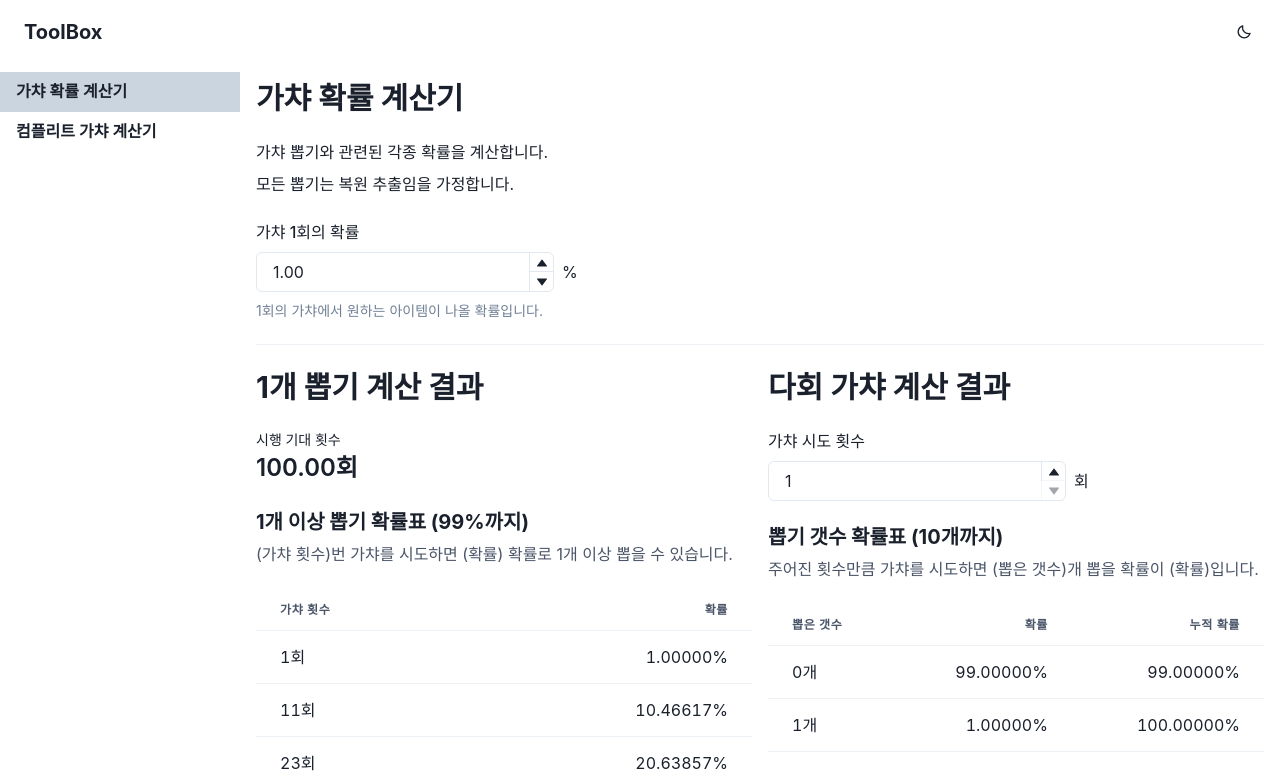
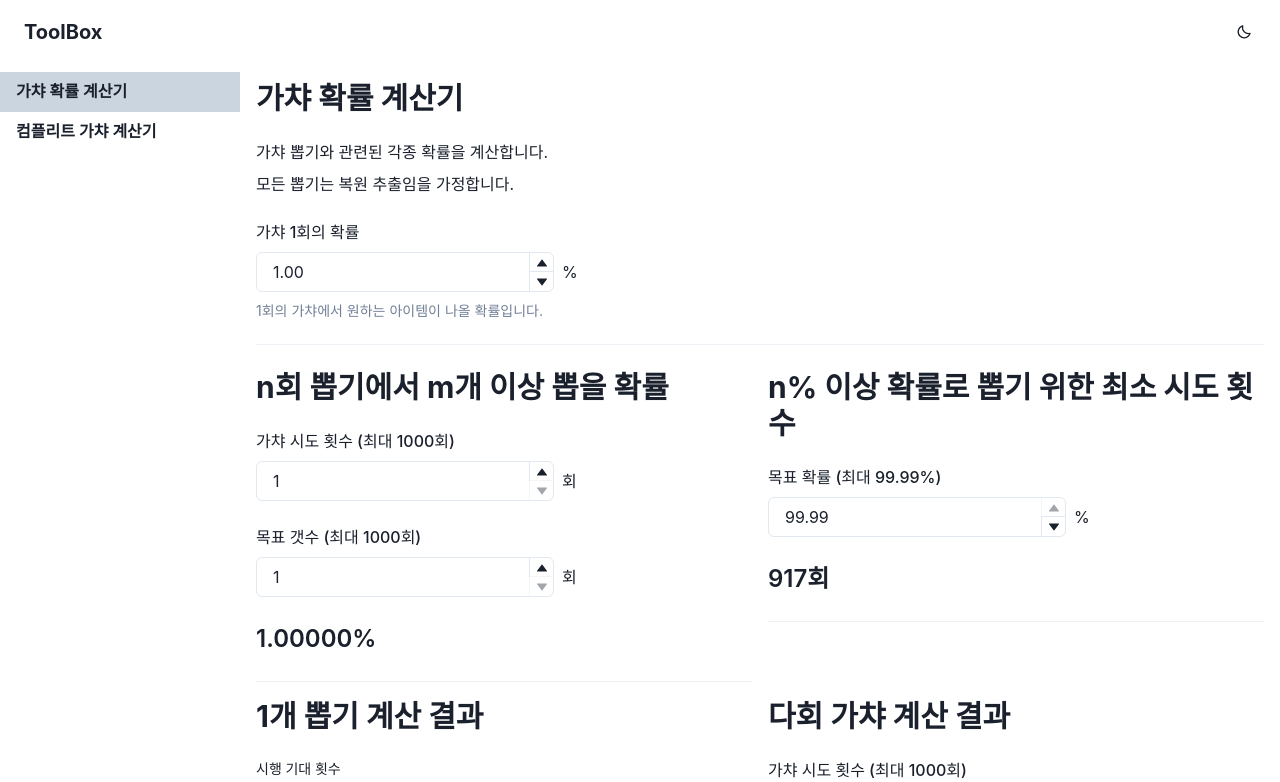
Before and after one commit to loveliveall/tools, a React app: page /gacha-normal in a window 1280 px wide. Shown: the top 782 px of the page. Built offline with nearby package versions, Linux system fonts and the light colour scheme.

Commit message:
Fix bug in bigint lib and add some panels to gacha-normal page

```diff
--- a/src/pages/gacha-normal/index.tsx
+++ b/src/pages/gacha-normal/index.tsx
@@ -25,6 +25,7 @@ import {
   Th,
   Thead,
   Tr,
+  Wrap,
 } from '@chakra-ui/react';
 import { DESKTOP_BP } from '@/consts';
 import {
@@ -35,6 +36,42 @@ import {
 
 function C(n: number, r: number): bigint {
   return factorial(n) / (factorial(r) * factorial(n - r));
+}
+
+// probPercent has precision 2, i.e., 0.01% ~ 100.00% => 1/10000 ~ 10000/10000
+function binomialPercent(n: number, r: number, probPercent: number, precision: number) {
+  // In n times of trial, what is the probability of r draw?
+  const probNumerator = probPercent * 100;
+  const denominator = powBigInt(BigInt(10000), n);
+  // nCr * p^r * (1-p)^(n-r)
+  return divideBigInt(
+    C(n, r)
+      * powBigInt(BigInt(probNumerator), r)
+      * powBigInt(BigInt(10000 - probNumerator), n - r)
+      * BigInt(100),
+    denominator,
+    precision,
+  );
+}
+
+// probPercent has precision 2, i.e., 0.01% ~ 100.00% => 1/10000 ~ 10000/10000
+function cumulativeBinomialPercent(n: number, r: number, probPercent: number, precision: number) {
+  // In n times of trial, what is the probability of at least r draw?
+  if (n < r) return NaN;
+  if (r < n / 2) {
+    // Subtraction is better
+    let accProbPercent = 0;
+    for (let i = 0; i < r; i += 1) {
+      accProbPercent += binomialPercent(n, i, probPercent, precision);
+    }
+    return 100 - accProbPercent;
+  }
+  // Addition is better
+  let accProbPercent = 0;
+  for (let i = r; i <= n; i += 1) {
+    accProbPercent += binomialPercent(n, i, probPercent, precision);
+  }
+  return accProbPercent;
 }
 
 function getSingleProbTable(probPercent: number) {
@@ -75,15 +112,9 @@ function getMultiGachaTable(probPercent: number, trial: number) {
     probPercent: number,
     accProbPercent: number,
   };
-  const probNumerator = probPercent * 100;
-  const denominator = powBigInt(BigInt(10000), trial);
   let itemCount = 0;
   // Initial case: nC0 * (1 - p)^n
-  let currProbPercent = divideBigInt(
-    C(trial, itemCount) * powBigInt(BigInt(10000 - probNumerator), trial) * BigInt(100),
-    denominator,
-    precision,
-  );
+  let currProbPercent = binomialPercent(trial, itemCount, probPercent, precision);
   let accProbPercent = currProbPercent;
   const ret: Row[] = [{
     itemCount,
@@ -93,14 +124,7 @@ function getMultiGachaTable(probPercent: number, trial: number) {
   while (itemCount < Math.min(trial, 10)) {
     itemCount += 1;
     // nCr * p^r * (1 - p)^r
-    currProbPercent = divideBigInt(
-      C(trial, itemCount)
-        * powBigInt(BigInt(probNumerator), itemCount)
-        * powBigInt(BigInt(10000 - probNumerator), trial - itemCount)
-        * BigInt(100),
-      denominator,
-      precision,
-    );
+    currProbPercent = binomialPercent(trial, itemCount, probPercent, precision);
     accProbPercent += currProbPercent;
     ret.push({
       itemCount,
@@ -111,12 +135,17 @@ function getMultiGachaTable(probPercent: number, trial: number) {
   return ret;
 }
 
+const COUNT_MAX = 1000;
 function GachaNormal() {
   const helperTextColor = useColorModeValue('gray.600', 'gray.400');
   const [probPercentInputStr, setProbPercentInputStr] = React.useState('1.00');
   const [probPercentInputNum, setProbPercentInputNum] = React.useState(1);
   const [trialInputStr, setTrialInputStr] = React.useState('1');
   const [trialInputNum, setTrialInputNum] = React.useState(1);
+  const [targetInputStr, setTargetInputStr] = React.useState('1');
+  const [targetInputNum, setTargetInputNum] = React.useState(1);
+  const [targetProbPercentStr, setTargetProbPercentStr] = React.useState('99.99');
+  const [targetProbPercentNum, setTargetProbPercentNum] = React.useState(99.99);
   const probPercent = (() => {
     if (Number.isNaN(probPercentInputNum)) return 0.01;
     if (probPercentInputNum < 0.01) return 0.01;
@@ -126,11 +155,25 @@ function GachaNormal() {
   const trial = (() => {
     if (Number.isNaN(trialInputNum)) return 1;
     if (trialInputNum < 1) return 1;
-    if (trialInputNum > 10000) return 10000;
+    if (trialInputNum > COUNT_MAX) return COUNT_MAX;
     return Math.floor(trialInputNum);
+  })();
+  const target = (() => {
+    if (Number.isNaN(targetInputNum)) return 1;
+    if (targetInputNum < 1) return 1;
+    if (targetInputNum > COUNT_MAX) return COUNT_MAX;
+    return Math.floor(targetInputNum);
+  })();
+  const targetProbPercent = (() => {
+    if (Number.isNaN(targetProbPercentNum)) return 0.01;
+    if (targetProbPercentNum < 0.01) return 0.01;
+    if (targetProbPercentNum > 99.99) return 99.99;
+    return Math.floor(targetProbPercentNum * 100) / 100;
   })();
   const singleProbTable = getSingleProbTable(probPercent);
   const multiGachaTable = getMultiGachaTable(probPercent, trial);
+  const cumulativeProbPercent = cumulativeBinomialPercent(trial, target, probPercent, 6);
+  const targetProbTrial = Math.ceil(Math.log(1 - targetProbPercent / 100) / Math.log(1 - probPercent / 100));
   return (
     <Stack spacing={6}>
       <Heading size="lg">가챠 확률 계산기</Heading>
@@ -169,6 +212,93 @@ function GachaNormal() {
       >
         <GridItem>
           <Stack spacing={6}>
+            <Heading size="lg">n회 뽑기에서 m개 이상 뽑을 확률</Heading>
+            <Wrap shouldWrapChildren spacing={6}>
+              <FormControl id="trial-count-2">
+                <FormLabel>가챠 시도 횟수 (최대 1000회)</FormLabel>
+                <HStack>
+                  <NumberInput
+                    min={1}
+                    max={COUNT_MAX}
+                    step={1}
+                    value={trialInputStr}
+                    onChange={(s, n) => {
+                      setTrialInputStr(s);
+                      setTrialInputNum(n);
+                    }}
+                  >
+                    <NumberInputField />
+                    <NumberInputStepper>
+                      <NumberIncrementStepper />
+                      <NumberDecrementStepper />
+                    </NumberInputStepper>
+                  </NumberInput>
+                  <Text>회</Text>
+                </HStack>
+              </FormControl>
+              <FormControl id="target-count">
+                <FormLabel>목표 갯수 (최대 1000회)</FormLabel>
+                <HStack>
+                  <NumberInput
+                    min={1}
+                    max={COUNT_MAX}
+                    step={1}
+                    value={targetInputStr}
+                    onChange={(s, n) => {
+                      setTargetInputStr(s);
+                      setTargetInputNum(n);
+                    }}
+                  >
+                    <NumberInputField />
+                    <NumberInputStepper>
+                      <NumberIncrementStepper />
+                      <NumberDecrementStepper />
+                    </NumberInputStepper>
+                  </NumberInput>
+                  <Text>회</Text>
+                </HStack>
+              </FormControl>
+            </Wrap>
+            <Stat>
+              <StatNumber>{`${cumulativeProbPercent.toFixed(5)}%`}</StatNumber>
+            </Stat>
+            <Divider />
+          </Stack>
+        </GridItem>
+        <GridItem>
+          <Stack spacing={6}>
+            <Heading size="lg">n% 이상 확률로 뽑기 위한 최소 시도 횟수</Heading>
+            <FormControl id="target-prob">
+              <FormLabel>목표 확률 (최대 99.99%)</FormLabel>
+              <HStack>
+                <NumberInput
+                  min={0.01}
+                  max={99.99}
+                  precision={2}
+                  step={0.01}
+                  value={targetProbPercentStr}
+                  onChange={(s, n) => {
+                    setTargetProbPercentStr(s);
+                    setTargetProbPercentNum(n);
+                  }}
+                >
+                  <NumberInputField />
+                  <NumberInputStepper>
+                    <NumberIncrementStepper />
+                    <NumberDecrementStepper />
+                  </NumberInputStepper>
+                </NumberInput>
+                <Text>%</Text>
+              </HStack>
+            </FormControl>
+            <Stat>
+              <StatNumber>{`${targetProbTrial}회`}</StatNumber>
+            </Stat>
+            <Divider />
+          </Stack>
+        </GridItem>
+        <GridItem>
+          <Stack spacing={6}>
             <Heading size="lg">1개 뽑기 계산 결과</Heading>
             <Stat>
               <StatLabel>시행 기대 횟수</StatLabel>
@@ -202,11 +332,11 @@ function GachaNormal() {
           <Stack spacing={6}>
             <Heading size="lg">다회 가챠 계산 결과</Heading>
             <FormControl id="trial-count">
-              <FormLabel>가챠 시도 횟수</FormLabel>
+              <FormLabel>가챠 시도 횟수 (최대 1000회)</FormLabel>
               <HStack>
                 <NumberInput
                   min={1}
-                  max={10000}
+                  max={1000}
                   step={1}
                   value={trialInputStr}
                   onChange={(s, n) => {
--- a/src/utils/bigint.ts
+++ b/src/utils/bigint.ts
@@ -1,5 +1,6 @@
 export function powBigInt(base: bigint, power: number): bigint {
   // 'target' option is not set to 'es2016' or later. Create custom exponent
+  if (power === 0) return BigInt(1);
   return new Array<bigint>(power).fill(base).reduce((acc, curr) => acc * curr, BigInt(1));
 }
 
```
